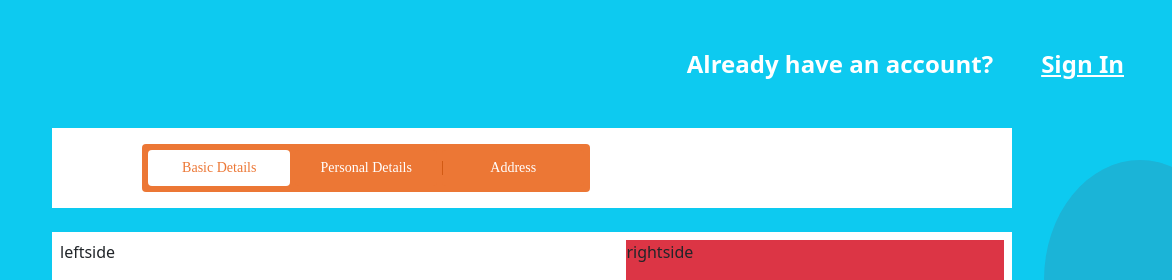
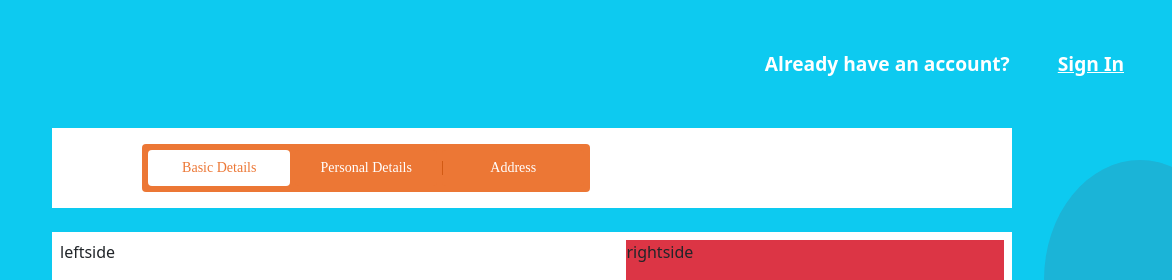
Before and after one commit to GundaramRajuRohith/BBTS_Frontend, a plain HTML site: page Registration/index.html in a window 1280 px wide. Shown: the top 280 px of the page, 108-1280 px from the left. Drawn offline with nearby package versions, Linux system fonts and the light colour scheme.

Commit message:
changed text size

```diff
--- a/Registration/index.html
+++ b/Registration/index.html
@@ -15,7 +15,7 @@
         <div class="logo">
             <img src="images/logo.jpg" alt="BBTS" >
         </div>
-        <div class="text-white"><span class=" fs-4 fw-bold">Already have an account?</span><a href="#" class="text-white fs-4 px-5 fw-bold text-decoration-underline">Sign In</a></div>
+        <div class="text-white"><span class="text fw-bold">Already have an account?</span><a href="#" class="text text-white px-5 fw-bold text-decoration-underline">Sign In</a></div>
     </div>
 
     <div class="middlenav w-75 p-3 margin bg-white">
--- a/Registration/style.css
+++ b/Registration/style.css
@@ -4,7 +4,9 @@ a:link{
     text-decoration: none;
     color: white;
 }
-
+.text{
+    font-size: 1.2rem;
+}
 .margin{
     margin: auto;
 }
```
